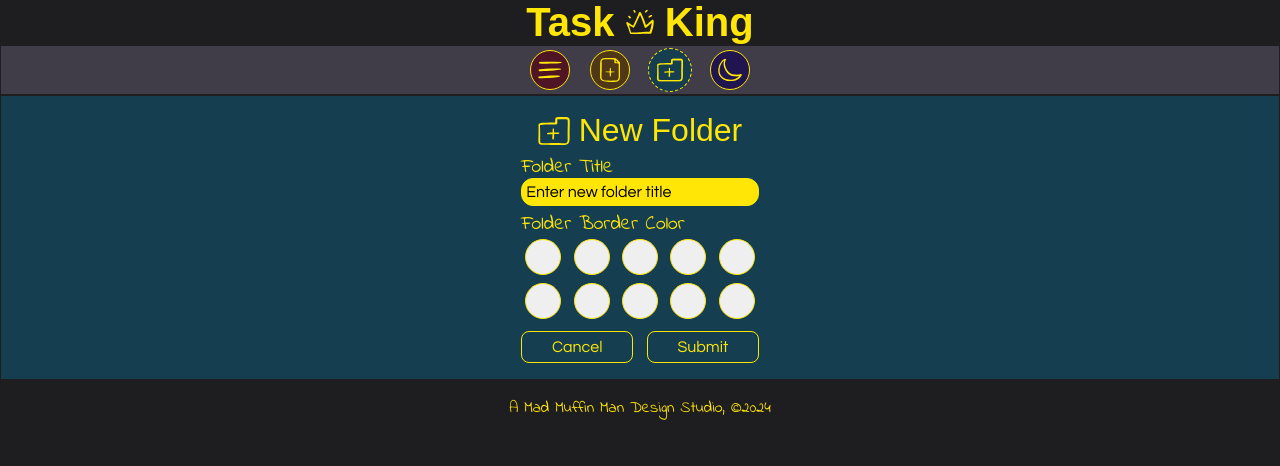
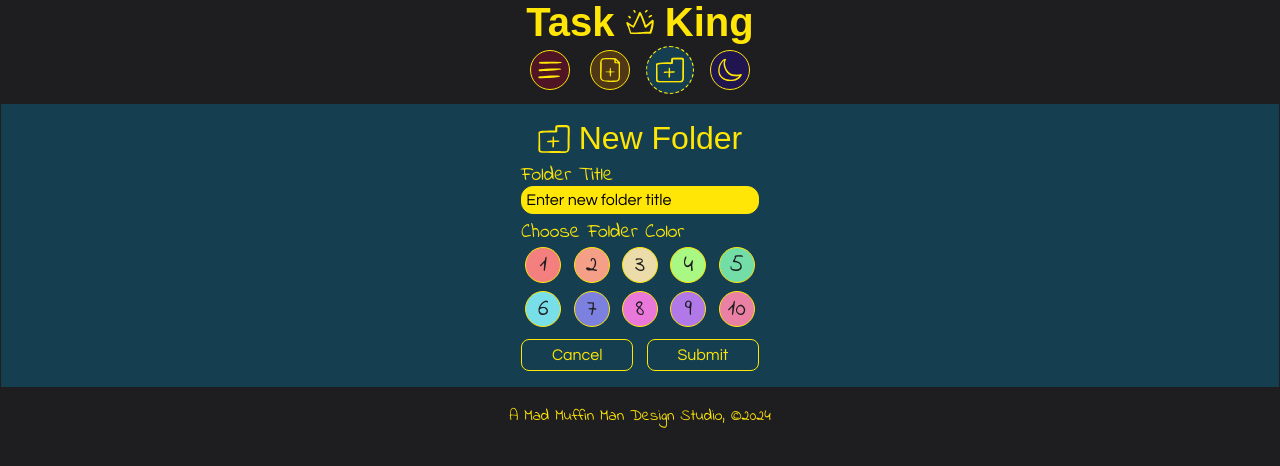
Before and after one commit to ariesGitterHub/odin-todo-list, a website built with webpack: page src/index.html in a window 1280 px wide. Both pictures are taken after a click on the button 670 px from the left and 70 px from the top of the page. Built offline with nearby package versions, Linux system fonts and the light colour scheme; a web font is replaced by a local one.

Commit message:
chose folder colors and tested contrast

```diff
--- a/src/index.html
+++ b/src/index.html
@@ -3,13 +3,16 @@
 <head>
     <meta charset="UTF-8">
     <meta name="viewport" content="width=device-width, initial-scale=1.0">
-    <!-- <link rel="stylesheet" href="./styles/styles.css"> -->
     <title>Odin Todo List</title>
 </head>
 <body>
     <header>
         <div id="app-title">
-            <h1 class="title-font">Task <img id="crown-img" src="" alt=""> King</h1>
+            <h1 class="title-font">
+                Task
+                <img id="crown-img" src="" alt="">
+                 King
+            </h1>
         </div>
         <nav>
             <button id="status-btn">
@@ -21,140 +24,134 @@
             <button id="add-folder-btn">
                 <img id="add-folder-img" src="" alt="">
             </button>
-        <!-- <button id="status-btn">
-            <img id="status-img" src="" alt="">
-        </button>   -->
             <button id="dark-light-btn">
                 <img id="mode-dk-img" src="" alt="">
-            <!-- <img id="mode-lt-img" src="" alt=""> -->
             </button>
         </nav>
         <div id="status-banner">
             <div id="status-btns">
                 <button id="task-num-btn">
-                    <img id="task-num-img" src="" alt="">117
+                    <img id="task-num-img" src="" alt="">
                 </button>
                 <button id="priority-num-btn">
-                    <img id="priority-num-img" src="" alt="">25
+                    <img id="priority-num-img" src="" alt="">
                 </button>
                 <button id="overdue-num-btn">
-                    <img id="overdue-num-img" src="" alt="">40
+                    <img id="overdue-num-img" src="" alt="">
                 </button>
                 <button id="completed-num-btn">
-                    <img id="completed-num-img" src="" alt="">1254
+                    <img id="completed-num-img" src="" alt="">
                 </button>
                 <button id="folder-num-btn">
-                    <img id="folder-num-img" src="" alt="">5
+                    <img id="folder-num-img" src="" alt="">
                 </button>
             </div>
         </div>
         <form id="new-task-form" action="">
             <div class="lvl-row">
                 <img id="add-task-form-img" src="" alt="">
-                <p class="title-font">&nbsp;New Task</p>
+                <p class="title-font">
+                    &nbsp;New Task
+                </p>
             </div>
             <div class="lvl-col">
-                <label class="form-field-title" for="new-task-title">Task Title</label>
+                <label class="form-field-title" for="new-task-title">
+                    Task Title
+                </label>
                 <input type="text" id="new-task-title" name="new-task-title" placeholder="Enter new task title" required>
             </div>
             <div class="lvl-col">
-                <label class="form-field-title" for="select-folder">Task Folder</label>
+                <label class="form-field-title" for="select-folder">
+                    Task Folder
+                </label>
                 <select id="select-folder" name="select-folder" required>
                     <option value="" disabled selected>Select a folder</option>
                     <option value="default">Default</option>
                     <option value="chores">Chores</option>
                     <option value="fitness">Fitness</option>
-                    <option value="fitness">The Odin Project</option>
+                    <option value="fitness">Home Repair</option>
                 </select>
             </div>
             <div class="lvl-row2">
                 <div class="lvl-col">
-                    <label class="form-field-title" >Priority</label>
-                    <!-- <input type="checkbox" id="priority-checkbox"  name="priority"> -->
+                    <p class="form-field-title">
+                        Priority
+                    </p>
                     <label class="switch" for="priority-checkbox">
                         <input type="checkbox" id="priority-checkbox"  name="priority">
                         <span class="slider round"></span>
                     </label>
                 </div>
-                <div><img id="priority-true-img" src="" alt=""></div>
+                <div>
+                    <img id="priority-true-img" src="" alt="">
+                </div>
                 <div class="lvl-col">
-                    <label class="form-field-title" for="due-date">Due Date</label>
+                    <label class="form-field-title" for="due-date">
+                        Due Date
+                    </label>
                     <input type="date" id="due-date" name="due-date">
                 </div>
             </div>
-
             <div class="lvl-col">
-                <label class="form-field-title" for="new-task-description">Description (optional)</label>
-                <textarea id="new-task-description" name="task-description" rows="" cols="" placeholder="Enter your description here..."></textarea>
+                <label class="form-field-title" for="new-task-description">
+                    Description (optional)
+                </label>
+                <textarea id="new-task-description" name="new-task-description" rows="" cols="" placeholder="Enter your description here..."></textarea>
             </div>
-
             <div class="lvl-row2">
-                <button class="cancel">Cancel</button>
-                <button class="submit">Submit</button>
+                <button class="cancel">
+                    Cancel
+                </button>
+                <button class="submit">
+                    Submit
+                </button>
             </div>
-
         </form>
         <form id="new-folder-form" action="">
             <div class="lvl-row">
                 <img id="add-folder-form-img" src="" alt="">
-                <p class="title-font">&nbsp;New Folder</p>
+                <p class="title-font">
+                    &nbsp;New Folder
+                </p>
             </div>
             <div class="lvl-col">
-                <label class="form-field-title" for="new-folder-title">Folder Title</label>
+                <label class="form-field-title" for="new-folder-title">
+                    Folder Title
+                </label>
                 <input type="text" id="new-folder-title" name="new-folder-title" placeholder="Enter new folder title" required>
             </div>
-
                 <div class="lvl-col">
-                    <label class="form-field-title" for="new-folder-border">Folder Border Color</label>
-                <div class="lvl-row2">
-                    <button class="border-color-picker"></button>
-                    <button class="border-color-picker"></button>
-                    <button class="border-color-picker"></button>
-                    <button class="border-color-picker"></button>
-                    <button class="border-color-picker"></button>
+                    <p class="form-field-title">
+                        Choose Folder Color
+                    </p>
+                    <div class="lvl-row2 color-picker-cont">
+                        <button class="color-picker" id="cp1">1</button>
+                        <button class="color-picker" id="cp2">2</button>
+                        <button class="color-picker" id="cp3">3</button>
+                        <button class="color-picker" id="cp4">4</button>
+                        <button class="color-picker" id="cp5">5</button>
                     </div>
-                <div class="lvl-row2">
-                    <button class="border-color-picker"></button>
-                    <button class="border-color-picker"></button>
-                    <button class="border-color-picker"></button>
-                    <button class="border-color-picker"></button>
-                    <button class="border-color-picker"></button>
+                    <div class="lvl-row2 color-picker-cont">
+                        <button class="color-picker" id="cp6">6</button>
+                        <button class="color-picker" id="cp7">7</button>
+                        <button class="color-picker" id="cp8">8</button>
+                        <button class="color-picker" id="cp9">9</button>
+                        <button class="color-picker" id="cp10">10</button>
                     </div>
                 </div>
             <div class="lvl-row2">
-                <button class="cancel">Cancel</button>
-                <button class="submit">Submit</button>
+                <button class="cancel">
+                    Cancel
+                </button>
+                <button class="submit">
+                    Submit
+                </button>
             </div>
         </form>
     </header>
-
-    <div id="content">
-
-        <!-- <section id="new-task-modal">
-            <div id="top-task-btns">
-                <button id="">A</button>
-                <button id="">B</button>
-                <button id="">C</button>
-                <button id="">D</button>
-            </div>
-            <label for="task-title">
-                Title
-                <input type="text" id="task-title" name="task-title" placeholder="Enter task title" required>
-            </label>
-            <label for="folder-select">
-                Folder
-                <select id="folder-select" name="folder-select" required>
-                    <option value="" disabled selected>Select a folder</option>
-                    <option value="work">Work</option>
-                    <option value="personal">Personal</option>
-                    <option value="projects">Projects</option>
-                </select>
-            </label> -->
-        <!-- </section>
-        <div id="new-task-overlay"></div> -->
-
-    </div>
-
-    <footer id="MMM">A Mad Muffin Man Design Studio, &#169;2024</footer>
+    <div id="content"></div>
+    <footer id="MMM">
+        A Mad Muffin Man Design Studio, &#169;2024
+    </footer>
 </body>
 </html>
--- a/src/styles/styles.css
+++ b/src/styles/styles.css
@@ -5,13 +5,12 @@
 @import url('https://fonts.googleapis.com/css2?family=Questrial&display=swap');
 
 
+/* ******* TABLE OF CONTENTS ******* */
+
+/* ******* TABLE OF CONTENTS ******* */
+
+
 :root {
-/* --dark-4: #363062;
---dark-3: #435585;
---dark-2: #818FB4;
---dark-1: #F5E8C7; */
-/* --dark-4: #11071c; */
-/* --dark-3: #30429a; */
 --dark-4: #1e1d20;
 --dark-3: #403c48;
 --dark-sb: #501525;
@@ -21,10 +20,22 @@
 --dark-task: #9a3030;
 --dark-priority: #a7f706;
 --dark-2: #818FB4;
-
 --dark-1: #ffe606;
 
 --base: #ffffff;
+
+/* border colors */
+
+--cp1: #f47f7f;
+--cp2: #f59f88;
+--cp3: #ecdca9;
+--cp4: #aaf884;
+--cp5: #73dda7;
+--cp6: #78dfe8;
+--cp7: #7c81df;
+--cp9: #b178e7;
+--cp8: #e978da;
+--cp10: #ea80a3;
 
 --font-fancy: "Cabin Sketch", sans-serif;
 --font-hand: "Indie Flower", cursive;
@@ -37,14 +48,6 @@
     box-sizing: border-box;
     margin: 0;
     padding: 0;
-    /* font-family: inherit;
-    font-size: 100%;
-    font-style: normal;
-    font-weight: normal;
-    line-height: 1; */
-    /* -webkit-appearance: none;
-    -moz-appearance: none;
-    appearance: none; */
 }
 
 body {
@@ -54,12 +57,8 @@ body {
 
 header {
     height: fit-content;
-    /* background-color: var(--dark-3); */
         display: flex;
         flex-direction: column;
-    /* justify-content: space-evenly;
-    align-items: center; */
-    /* padding: .5rem 0 0 0; */
 }
 
 .title-font {
@@ -68,13 +67,10 @@ header {
 
 #app-title {
     height: fit-content;
-    /* background-color: var(--dark-3); */
     display: flex;
         justify-content: space-evenly;
         align-items: center;
-    /* font-family: var(--font-fancy); */
     font-size: var(--font-title-1);
-    /* padding: .5rem 0 0 0; */
 }
 
 #app-title img {
@@ -84,32 +80,27 @@ header {
 }
 
 nav {
-    /* height: fit-content; */
     height: auto;
     width: auto;
-    background-color: var(--dark-3);
-    /* border-top: 5px dashed var(--dark-4);*/
-    /* border-bottom: .25rem dashed var(--dark-2);  */
+    /* background-color: var(--dark-3); */
     border: 1px solid var(--dark-4);
     display: flex;
         justify-content: center;
         align-items: center;
         gap: 1.25rem;
     font-size: var(--font-title-1);
+    margin-bottom: .5rem;
     padding: .25rem;
 }
 
 nav button {
     height: 2.5rem;
     width: 2.5rem;
-    /* background-color: inherit; */
     border: 1px solid var(--dark-1);
-    /* border: none; */
     border-radius: 2.5rem;
     display: flex;
         justify-content: center;
         align-items: center;
-    /* outline: none; */
     padding: .25rem;
 }
 
@@ -132,21 +123,12 @@ nav #dark-light-btn {
 nav button:hover, nav button:focus {
     border: 1px dashed var(--dark-1);
     outline: none;
-    transform: scale(1.1);
+    transform: scale(1.2);
 }
-
-/* nav #status-btn:hover, nav #status-btn:focus {
-    background-color: #1e1d20;
-    border: 1px solid var(--dark-1);
-    outline: none;
-    transform: scale(1.15);
-} */
-
 
 nav button:active {
     transform: scale(.9);
 }
-
 
 nav button img {
     height: 1.5rem;
@@ -158,28 +140,22 @@ nav button img {
     display: flex;
 }
 
-#status-banner.none, #new-task-form.none, #new-folder-form.none
+/* #status-banner.none, #new-task-form.none, #new-folder-form.none
 {
     display: none;
-}
+} */
 
 #status-banner {
     height: fit-content;
     background-color: var(--dark-sb);
-    /* border-top: 1.5px solid var(--dark-4);  */
     border: 1px solid var(--dark-4);
     display: none;
         flex-direction: column;
         justify-content: center;
         align-items: center;
         gap: .5rem;
-    /* font-family: var(--font-hand); */
-    /* font-size: 1.25rem; */
     padding: .25rem;
 }
-
-/* Reminder: this means the CSS rule applies only to an element that has both the id="status-banner" and the class="hidden" or class="flex", depending if it is open by default. */
-
 
 #status-btns {
     display: flex;
@@ -193,7 +169,6 @@ nav button img {
     height: 2rem;
     width: fit-content;
     background-color: inherit;
-    /* border: 1px solid var(--dark-2); */
     border: 1px solid var(--dark-1);
     border-radius: .5rem;
     color: var(--dark-1);
@@ -209,7 +184,7 @@ nav button img {
 #status-banner button:hover, #status-banner button:focus {
     background-color: var(--dark-4);
     border: 1px dashed var(--dark-1);
-    transform: scale(1.1);
+    transform: scale(1.2);
 }
 
 #status-banner button:active {
@@ -222,44 +197,6 @@ nav button img {
     margin-right: .1rem;
 }
 
-/* #new-task-modal.flex,
-#new-task-overlay.flex
-{
-    display: flex;
-} */
-
-/* #new-task-modal {
-    height: 300px;
-    width: 100vw;
-    position: absolute;
-    z-index: 2;
-    background-color: gray;
-    border-radius: 2rem;
-display: none;
-    flex-direction: column;
-    justify-content: center;
-    align-items: center;
-} */
-
-/* #new-task-overlay {
-    position: fixed;
-    top: 0;
-    bottom: 0;
-    left: 0;
-    right: 0;
-    width: 100%;
-    height: 100%;
-    background: rgba(0, 0, 0, 0.5);
-    backdrop-filter: blur(3px);
-    z-index: 1;
-    display: none;
-} */
-
-/* #top-task-btns {
-    display: flex;
-} */
-
-
 #new-task-form {
     background-color: var(--dark-at);
 }
@@ -270,8 +207,6 @@ display: none;
 
 #new-task-form, #new-folder-form {
     height: fit-content;
-    /* background-color: var(--dark-at); */
-    /* border-top: 1.5px solid var(--dark-4);  */
     border: 1px solid var(--dark-4);
     display: none;
     flex-direction: column;
@@ -280,7 +215,6 @@ display: none;
     gap: .25rem;
     font-family: var(--font-plain);
     font-size: 1rem;
-    /* margin: auto; */
     padding: 1rem;
 }
 
@@ -312,15 +246,6 @@ form input, form select {
 form #due-date {
     width: 16ch;
 }
-
-/* form label[for="priority-checkbox"], form #priority-checkbox {
-margin-left: -3.5rem;
-} */
-
-
-/* form #priority-checkbox:checked {
-background-color: red;
-} */
 
 form input:hover, form input:focus, form select:hover, form select:focus {
     border: 1px dashed var(--dark-4);
@@ -377,26 +302,74 @@ form input::-webkit-input-placeholder {
     align-items: start;
 }
 
-/* .lvl-col2 {
-    display: flex;
-    flex-direction: column;
-    justify-content: center;
-    align-items: space-around;
-} */
+#new-folder-color {
+    margin-bottom: .5rem;
+}
 
-.border-color-picker {
+.color-picker {
     height: 2.25rem;
     width: 2.25rem;
     border: 1px solid var(--dark-1);
     border-radius: 3rem;
+    color: var(--dark-4);
+    font-family: var(--font-hand);
+    font-size: 1.5rem;
     margin: .25rem;
+}
+
+.color-picker:hover, .color-picker:focus {
+    border: 1px dashed var(--dark-4);
+    transform: scale(1.2);
+}
+
+.color-picker:active {
+    transform: scale(.9);
+}
+
+#cp1 {
+    background-color: var(--cp1);
+}
+
+#cp2 {
+    background-color: var(--cp2);
+}
+
+#cp3 {
+    background-color: var(--cp3);
+}
+
+#cp4 {
+    background-color: var(--cp4);
+}
+
+#cp5 {
+    background-color: var(--cp5);
+}
+
+#cp6 {
+    background-color: var(--cp6);
+}
+
+#cp7 {
+    background-color: var(--cp7);
+}
+
+#cp8 {
+    background-color: var(--cp8);
+}
+
+#cp9 {
+    background-color: var(--cp9);
+}
+
+#cp10 {
+    background-color: var(--cp10);
 }
 
 .cancel, .submit {
     height: 2rem;
     width: 7rem;
     background-color: inherit;
-    /* border: 1px solid var(--dark-2); */
     border: 1px solid var(--dark-1);
     border-radius: .5rem;
     color: var(--dark-1);
@@ -411,9 +384,8 @@ form input::-webkit-input-placeholder {
 }
 
 .cancel:hover, .cancel:focus, .submit:hover, .submit:focus  {
-    /* background-color: var(--dark-4); */
     border: 1px dashed var(--dark-1);
-    transform: scale(1.05);
+    transform: scale(1.2);
 }
 
 .cancel:active, .submit:active {
@@ -424,7 +396,6 @@ form input::-webkit-input-placeholder {
     display: flex;
     justify-content: center;
     align-items: center;
-
     font-family: var(--font-hand);
     font-size: 1rem;
     padding: 1rem;
@@ -438,8 +409,6 @@ form input::-webkit-input-placeholder {
     display: flex;
         justify-content: center;
         align-items: center;
-
-
  }
 
 /* Hide default HTML checkbox */
```
Lines whose indentation alone changed are shown as unchanged.
